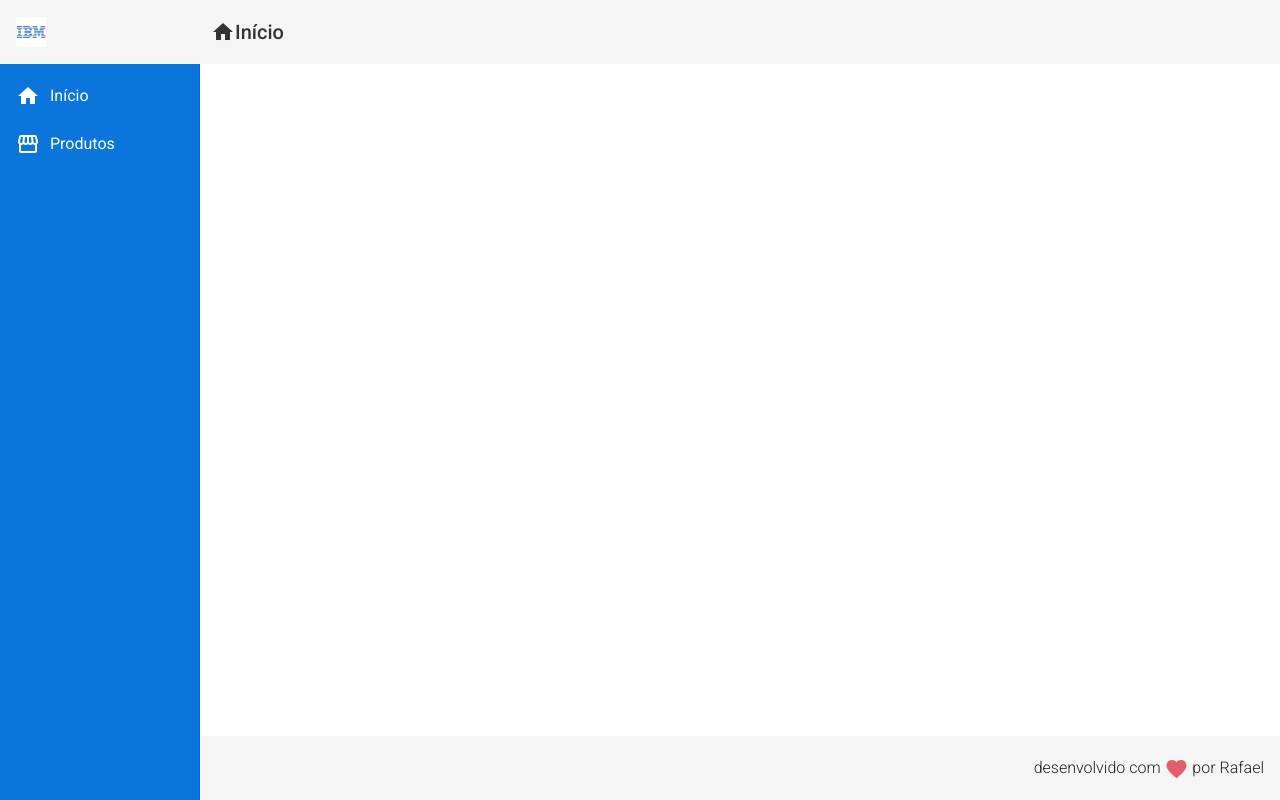
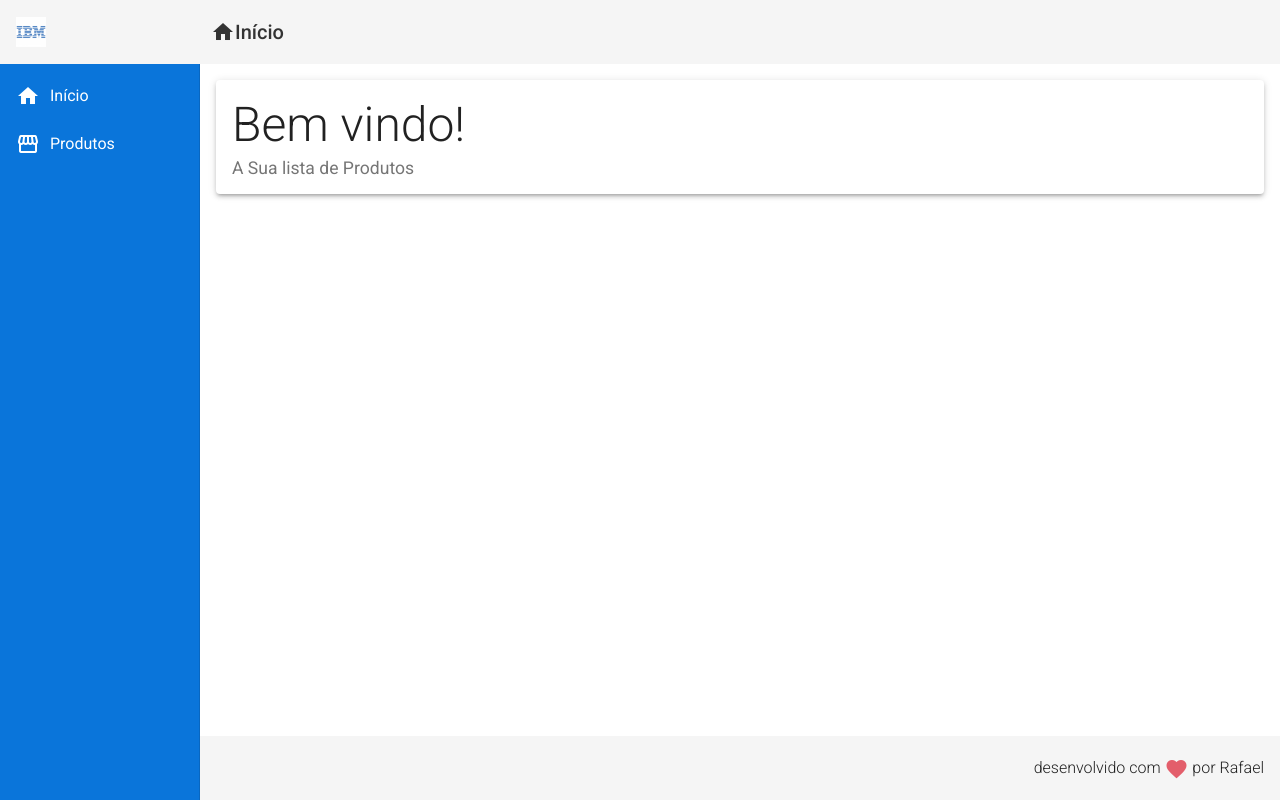
Before and after one commit to Codscript/Desafio-lista-de-compras, an Angular app in the folder frontEnd/: page / in a window 1280 px wide. Built offline with nearby package versions, Linux system fonts and the light colour scheme.

Commit message:
camada front-end pronta

```diff
--- a/frontEnd/src/app/app-routing.module.ts
+++ b/frontEnd/src/app/app-routing.module.ts
@@ -1,7 +1,34 @@
 import { NgModule } from '@angular/core';
 import { Routes, RouterModule } from '@angular/router';
 
-const routes: Routes = [];
+import { HomeComponent } from "./views/home/home.component";
+import { ProductCrudComponent } from "./views/product-crud/product-crud.component";
+import { ProductCreatComponent } from './components/product/product-creat/product-creat.component';
+import { ProductUpdateComponent } from './components/product/product-update/product-update.component';
+import { ProductDeleteComponent } from './components/product/product-delete/product-delete.component';
+
+
+const routes: Routes = [{
+  path: "",
+  component: HomeComponent
+},
+{
+  path: "products",
+  component: ProductCrudComponent
+},
+{
+  path: "products/create",
+  component: ProductCreatComponent
+},
+{
+  path: "products/update/:id",
+  component: ProductUpdateComponent
+},
+{
+  path: "products/delete/:id",
+  component: ProductDeleteComponent
+}
+];
 
 @NgModule({
   imports: [RouterModule.forRoot(routes)],
--- a/frontEnd/src/app/app.module.ts
+++ b/frontEnd/src/app/app.module.ts
@@ -1,5 +1,5 @@
 import { BrowserModule } from '@angular/platform-browser';
-import { NgModule } from '@angular/core';
+import { LOCALE_ID, NgModule } from '@angular/core';
 
 import { AppRoutingModule } from './app-routing.module';
 import { AppComponent } from './app.component';
@@ -8,6 +8,17 @@ import { BrowserAnimationsModule } from '@angular/platform-browser/animations';
 import { MatToolbarModule } from "@angular/material/toolbar";
 import { MatSidenavModule } from "@angular/material/sidenav";
 import { MatListModule } from "@angular/material/list";
+import { MatCardModule } from '@angular/material/card';
+import { MatButtonModule } from '@angular/material/button';
+import { MatSnackBarModule, MatSnackBar } from '@angular/material/snack-bar';
+import { HttpClientModule } from '@angular/common/http';
+import { FormsModule } from '@angular/forms';
+import { MatFormFieldModule } from '@angular/material/form-field';
+import { MatInputModule } from '@angular/material/input';
+import { MatTableModule } from '@angular/material/table';
+import { MatPaginatorModule } from '@angular/material/paginator';
+import { MatSortModule } from '@angular/material/sort';
+
 
 import { HeaderComponent } from './components/template/header/header.component';
 import { NavComponent } from './components/template/nav/nav.component';
@@ -16,6 +27,8 @@ import { ProductCreatComponent } from './components/product/product-creat/produc
 import { ProductReadComponent } from './components/product/product-read/product-read.component';
 import { ProductUpdateComponent } from './components/product/product-update/product-update.component';
 import { ProductDeleteComponent } from './components/product/product-delete/product-delete.component';
+import { ProductCrudComponent } from './views/product-crud/product-crud.component';
+import { HomeComponent } from './views/home/home.component';
 
 @NgModule({
   declarations: [
@@ -26,7 +39,9 @@ import { ProductDeleteComponent } from './components/product/product-delete/prod
     ProductCreatComponent,
     ProductReadComponent,
     ProductUpdateComponent,
-    ProductDeleteComponent
+    ProductDeleteComponent,
+    ProductCrudComponent,
+    HomeComponent
   ],
   imports: [
     BrowserModule,
@@ -34,10 +49,23 @@ import { ProductDeleteComponent } from './components/product/product-delete/prod
     BrowserAnimationsModule,
     MatToolbarModule,
     MatSidenavModule,
-    MatListModule
+    MatListModule,
+    MatCardModule,
+    MatButtonModule,
+    MatSnackBarModule,
+    HttpClientModule,
+    FormsModule,
+    MatFormFieldModule,
+    MatInputModule,
+    MatTableModule,
+    MatPaginatorModule,
+    MatSortModule
 
   ],
-  providers: [],
+  providers: [{
+      provide: LOCALE_ID,
+      useValue: "pt-br"
+    }],
   bootstrap: [AppComponent]
 })
 export class AppModule { }
--- /dev/null
+++ b/frontEnd/src/app/views/home/home.component.css
@@ -0,0 +1,9 @@
+.home .title {
+    font-size: 3rem;
+    font-weight: 300;
+    line-height: 1.2;
+}
+
+.home .subtitle{
+    font-size: 1.1rem;
+}
--- /dev/null
+++ b/frontEnd/src/app/views/home/home.component.html
@@ -0,0 +1,6 @@
+<mat-card class="home mat-elevation-z3">
+    <mat-card-title  class="title">Bem vindo!</mat-card-title>
+    <mat-card-subtitle class="subtitle">
+        A Sua lista de Produtos
+    </mat-card-subtitle>
+</mat-card>
--- /dev/null
+++ b/frontEnd/src/app/views/home/home.component.ts
@@ -0,0 +1,23 @@
+import { Component, OnInit } from '@angular/core';
+import { HeaderService } from '../../components/template/header/header.service';
+
+
+@Component({
+  selector: 'app-home',
+  templateUrl: './home.component.html',
+  styleUrls: ['./home.component.css']
+})
+export class HomeComponent implements OnInit {
+
+  constructor(private _headerService: HeaderService) {
+    _headerService.headerData = {
+      title: 'Início',
+      icon: 'home',
+      routeUrl: '/'
+    }
+  }
+
+  ngOnInit(): void {
+  }
+
+}
--- /dev/null
+++ b/frontEnd/src/app/views/product-crud/product-crud.component.css
@@ -0,0 +1,3 @@
+button {
+    margin-bottom: 30px;
+}
--- /dev/null
+++ b/frontEnd/src/app/views/product-crud/product-crud.component.html
@@ -0,0 +1,4 @@
+<button mat-raised-button (click)="navgateToProductCreat()" color="primary">
+    Novo Produto
+</button>
+<app-product-read></app-product-read>
--- /dev/null
+++ b/frontEnd/src/app/views/product-crud/product-crud.component.ts
@@ -0,0 +1,30 @@
+import { Component, OnInit } from '@angular/core';
+import { Router } from '@angular/router';
+import { HeaderService } from 'src/app/components/template/header/header.service';
+
+@Component({
+  selector: 'app-product-crud',
+  templateUrl: './product-crud.component.html',
+  styleUrls: ['./product-crud.component.css']
+})
+export class ProductCrudComponent implements OnInit {
+
+  constructor( private router: Router, private _headerService: HeaderService) {
+    _headerService.headerData = {
+      title: 'Lista de produtos',
+      icon: 'storefront',
+      routeUrl: '/products'
+    }
+  }
+
+  ngOnInit(): void {
+  }
+
+
+  navgateToProductCreat(){
+    this.router.navigate(['/products/create'])
+    console.log("Navegando");
+
+  }
+
+}
```
